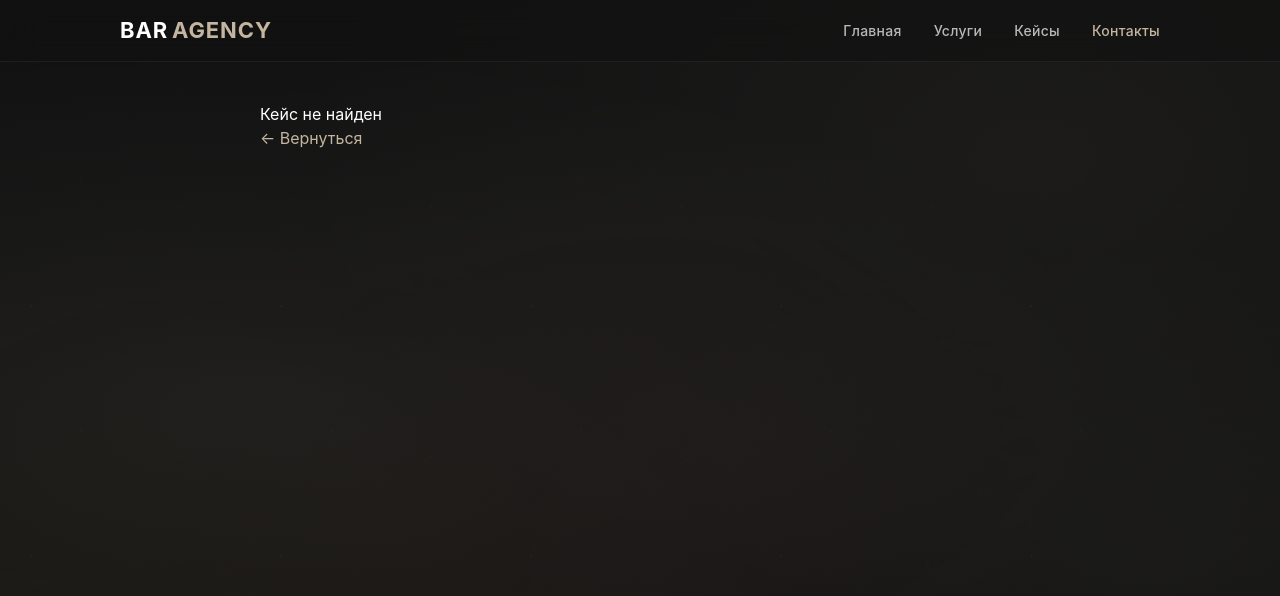
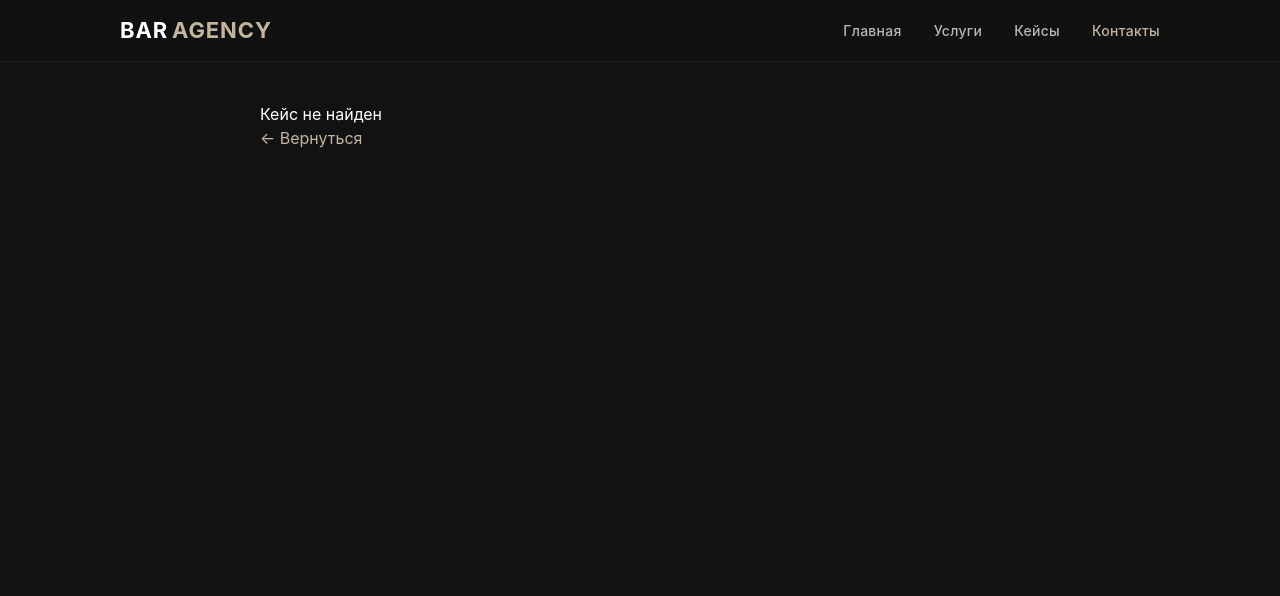
Before and after one commit to blyashka1-web/bar-agency, a Next.js app: page /cases/1 in a window 1280 px wide. Shown: the top 596 px of the page. Built offline with nearby package versions, Linux system fonts and the light colour scheme.

Commit message:
Убран анимированный фон, оставлен чистый тёмный стиль

```diff
--- a/app/globals.css
+++ b/app/globals.css
@@ -24,80 +24,9 @@ html, body {
   -webkit-font-smoothing: antialiased;
   -moz-osx-font-smoothing: grayscale;
   color: var(--foreground);
-  position: relative;
 }
 
-/* === АНИМИРОВАННЫЙ ФОН ЧЕРЕЗ BODY::BEFORE === */
-body::before {
-  content: '';
-  position: fixed;
-  top: 0;
-  left: 0;
-  right: 0;
-  bottom: 0;
-  z-index: 0;
-  pointer-events: none;
-  background:
-    radial-gradient(ellipse at 20% 50%, rgba(196, 181, 160, 0.07) 0%, transparent 60%),
-    radial-gradient(ellipse at 80% 20%, rgba(196, 181, 160, 0.05) 0%, transparent 50%),
-    radial-gradient(ellipse at 50% 80%, rgba(122, 46, 42, 0.05) 0%, transparent 50%),
-    radial-gradient(ellipse at 10% 80%, rgba(212, 175, 55, 0.03) 0%, transparent 40%),
-    radial-gradient(ellipse at 90% 70%, rgba(196, 181, 160, 0.04) 0%, transparent 40%);
-  animation: backgroundMove 25s ease-in-out infinite alternate;
-}
-
-@keyframes backgroundMove {
-  0% {
-    transform: scale(1) rotate(0deg);
-  }
-  33% {
-    transform: scale(1.03) rotate(0.5deg);
-  }
-  66% {
-    transform: scale(1.05) rotate(-0.5deg);
-  }
-  100% {
-    transform: scale(1) rotate(0deg);
-  }
-}
-
-/* === ТОЧКИ === */
-body::after {
-  content: '';
-  position: fixed;
-  top: 0;
-  left: 0;
-  right: 0;
-  bottom: 0;
-  z-index: 0;
-  pointer-events: none;
-  background-image:
-    radial-gradient(circle at 10% 20%, rgba(196, 181, 160, 0.08) 1px, transparent 1px),
-    radial-gradient(circle at 30% 70%, rgba(196, 181, 160, 0.05) 1px, transparent 1px),
-    radial-gradient(circle at 50% 30%, rgba(212, 175, 55, 0.04) 1px, transparent 1px),
-    radial-gradient(circle at 70% 80%, rgba(196, 181, 160, 0.06) 1px, transparent 1px),
-    radial-gradient(circle at 90% 40%, rgba(122, 46, 42, 0.05) 1px, transparent 1px);
-  background-size: 250px 250px;
-  animation: dotsMove 35s linear infinite;
-  opacity: 0.7;
-}
-
-@keyframes dotsMove {
-  0% {
-    transform: translate(0, 0);
-  }
-  100% {
-    transform: translate(40px, 40px);
-  }
-}
-
-/* === КОНТЕНТ ПОВЕРХ ФОНА === */
-main, header, section, .modal, .case-content, .services-page {
-  position: relative;
-  z-index: 1;
-}
-
-/* === ГЛОБАЛЬНЫЕ КЛАССЫ === */
+/* ГЛОБАЛЬНЫЕ КЛАССЫ */
 .text-haki { color: #c4b5a0; }
 .text-burgundy { color: #7a2e2a; }
 .text-gold { color: #d4af37; }
@@ -105,7 +34,7 @@ main, header, section, .modal, .case-content, .services-page {
 .bg-burgundy { background: #7a2e2a; }
 .bg-gold { background: #d4af37; }
 
-/* === АНИМАЦИЯ ПОЯВЛЕНИЯ === */
+/* АНИМАЦИЯ ПОЯВЛЕНИЯ */
 main {
   animation: fadeIn 0.3s ease;
 }
```
